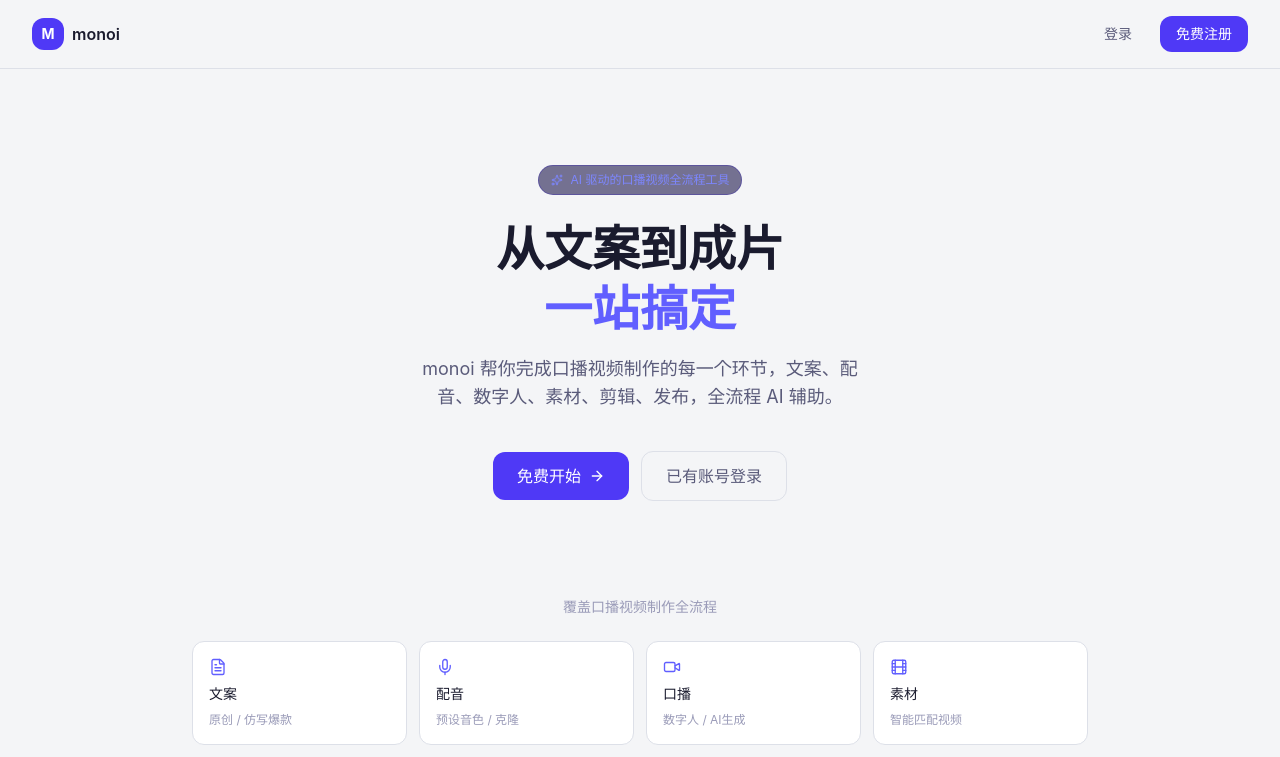
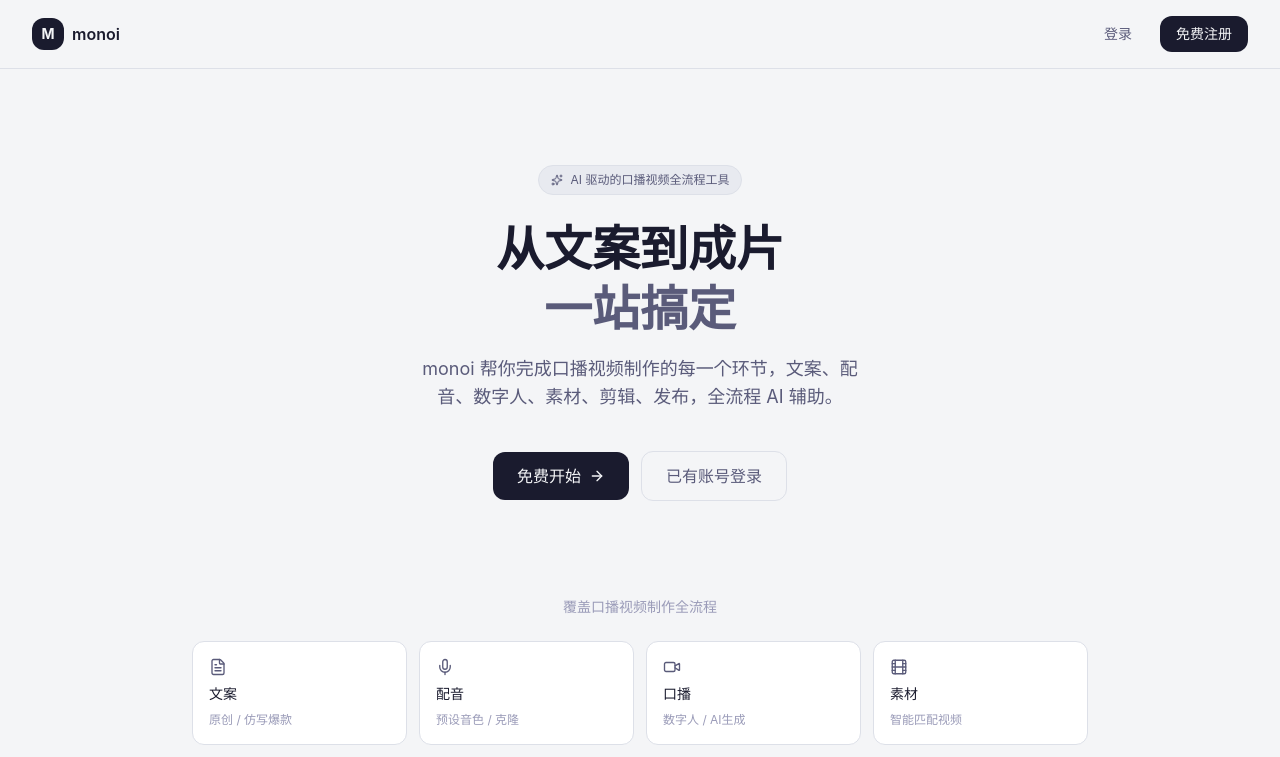
Before and after one commit to jiangzizhao/monoi.cn, a React (Vite) app: page / in a window 1280 px wide. Shown: the top 757 px of the page. Built offline with nearby package versions, Linux system fonts and the light colour scheme; no server answers.

Commit message:
black and white theme for landing, login, register

```diff
--- a/src/pages/Landing.tsx
+++ b/src/pages/Landing.tsx
@@ -20,7 +20,7 @@ export default function Landing() {
       {/* Nav */}
       <nav className="flex items-center justify-between px-8 py-4 border-b border-[var(--border)]">
         <div className="flex items-center gap-2">
-          <div className="w-8 h-8 rounded-xl bg-indigo-600 flex items-center justify-center text-white font-bold text-sm">M</div>
+          <div className="w-8 h-8 rounded-xl bg-[var(--text)] flex items-center justify-center text-[var(--bg)] font-bold text-sm">M</div>
           <span className="font-semibold text-[var(--text)]">monoi</span>
         </div>
         <div className="flex items-center gap-3">
@@ -29,7 +29,7 @@ export default function Landing() {
             登录
           </button>
           <button onClick={() => nav('/register')}
-            className="px-4 py-2 text-sm bg-indigo-600 hover:bg-indigo-500 text-white rounded-xl transition-colors cursor-pointer">
+            className="px-4 py-2 text-sm bg-[var(--text)] hover:opacity-80 text-[var(--bg)] rounded-xl transition-all cursor-pointer font-medium">
             免费注册
           </button>
         </div>
@@ -37,23 +37,23 @@ export default function Landing() {
 
       {/* Hero */}
       <div className="flex flex-col items-center justify-center flex-1 px-6 py-24 text-center">
-        <div className="inline-flex items-center gap-2 px-3 py-1.5 rounded-full bg-indigo-950/60 border border-indigo-800/40 text-indigo-400 text-xs mb-6">
+        <div className="inline-flex items-center gap-2 px-3 py-1.5 rounded-full bg-[var(--bg-hover)] border border-[var(--border)] text-[var(--text-2)] text-xs mb-6">
           <Sparkles size={12}/> AI 驱动的口播视频全流程工具
         </div>
         <h1 className="text-5xl font-bold text-[var(--text)] mb-4 leading-tight">
           从文案到成片<br/>
-          <span className="text-indigo-500">一站搞定</span>
+          <span className="text-[var(--text-2)]">一站搞定</span>
         </h1>
         <p className="text-lg text-[var(--text-2)] max-w-md mb-10">
           monoi 帮你完成口播视频制作的每一个环节，文案、配音、数字人、素材、剪辑、发布，全流程 AI 辅助。
         </p>
         <div className="flex items-center gap-3">
           <button onClick={() => nav('/register')}
-            className="flex items-center gap-2 px-6 py-3 bg-indigo-600 hover:bg-indigo-500 text-white rounded-xl font-medium transition-colors cursor-pointer">
+            className="flex items-center gap-2 px-6 py-3 bg-[var(--text)] hover:opacity-80 text-[var(--bg)] rounded-xl font-medium transition-all cursor-pointer">
             免费开始 <ArrowRight size={16}/>
           </button>
           <button onClick={() => nav('/login')}
-            className="px-6 py-3 border border-[var(--border)] text-[var(--text-2)] hover:text-[var(--text)] hover:border-indigo-500/50 rounded-xl font-medium transition-colors cursor-pointer">
+            className="px-6 py-3 border border-[var(--border)] text-[var(--text-2)] hover:text-[var(--text)] hover:border-[var(--text-3)] rounded-xl font-medium transition-colors cursor-pointer">
             已有账号登录
           </button>
         </div>
@@ -67,7 +67,7 @@ export default function Landing() {
             {MODULES.map(({ Icon, label, desc }) => (
               <div key={label}
                 className="flex flex-col gap-2 p-4 rounded-xl bg-[var(--bg-card)] border border-[var(--border)]">
-                <Icon size={18} className="text-indigo-500" strokeWidth={1.8}/>
+                <Icon size={18} className="text-[var(--text-2)]" strokeWidth={1.8}/>
                 <div className="text-sm font-medium text-[var(--text)]">{label}</div>
                 <div className="text-xs text-[var(--text-3)]">{desc}</div>
               </div>
--- a/src/pages/Login.tsx
+++ b/src/pages/Login.tsx
@@ -26,9 +26,8 @@ export default function Login() {
   return (
     <div className="min-h-screen bg-[var(--bg)] flex items-center justify-center px-4">
       <div className="w-full max-w-sm">
-        {/* Logo */}
         <div className="flex flex-col items-center mb-8">
-          <div className="w-10 h-10 rounded-xl bg-indigo-600 flex items-center justify-center text-white font-bold mb-3">M</div>
+          <div className="w-10 h-10 rounded-xl bg-[var(--text)] flex items-center justify-center text-[var(--bg)] font-bold mb-3">M</div>
           <h1 className="text-xl font-semibold text-[var(--text)]">登录 monoi</h1>
           <p className="text-sm text-[var(--text-3)] mt-1">继续你的创作</p>
         </div>
@@ -39,7 +38,7 @@ export default function Login() {
             <input
               type="email" value={email} onChange={e => setEmail(e.target.value)}
               placeholder="your@email.com" required
-              className="bg-[var(--bg-input)] border border-[var(--border)] rounded-xl px-4 py-2.5 text-sm text-[var(--text)] placeholder:text-[var(--text-3)] focus:outline-none focus:border-indigo-500/60 transition-colors"
+              className="bg-[var(--bg-input)] border border-[var(--border)] rounded-xl px-4 py-2.5 text-sm text-[var(--text)] placeholder:text-[var(--text-3)] focus:outline-none focus:border-[var(--text-3)] transition-colors"
             />
           </div>
           <div className="flex flex-col gap-1.5">
@@ -47,21 +46,21 @@ export default function Login() {
             <input
               type="password" value={password} onChange={e => setPassword(e.target.value)}
               placeholder="输入密码" required
-              className="bg-[var(--bg-input)] border border-[var(--border)] rounded-xl px-4 py-2.5 text-sm text-[var(--text)] placeholder:text-[var(--text-3)] focus:outline-none focus:border-indigo-500/60 transition-colors"
+              className="bg-[var(--bg-input)] border border-[var(--border)] rounded-xl px-4 py-2.5 text-sm text-[var(--text)] placeholder:text-[var(--text-3)] focus:outline-none focus:border-[var(--text-3)] transition-colors"
             />
           </div>
 
           {error && <p className="text-sm text-red-400 text-center">{error}</p>}
 
           <button type="submit" disabled={loading}
-            className="mt-2 py-2.5 bg-indigo-600 hover:bg-indigo-500 disabled:opacity-50 text-white rounded-xl text-sm font-medium transition-colors cursor-pointer">
+            className="mt-2 py-2.5 bg-[var(--text)] hover:opacity-80 disabled:opacity-40 text-[var(--bg)] rounded-xl text-sm font-medium transition-all cursor-pointer">
             {loading ? '登录中...' : '登录'}
           </button>
         </form>
 
         <p className="text-center text-sm text-[var(--text-3)] mt-6">
           还没有账号？
-          <button onClick={() => nav('/register')} className="text-indigo-400 hover:text-indigo-300 ml-1 cursor-pointer">
+          <button onClick={() => nav('/register')} className="text-[var(--text-2)] hover:text-[var(--text)] ml-1 cursor-pointer underline underline-offset-2">
             免费注册
           </button>
         </p>
--- a/src/pages/Register.tsx
+++ b/src/pages/Register.tsx
@@ -28,7 +28,7 @@ export default function Register() {
     <div className="min-h-screen bg-[var(--bg)] flex items-center justify-center px-4">
       <div className="w-full max-w-sm">
         <div className="flex flex-col items-center mb-8">
-          <div className="w-10 h-10 rounded-xl bg-indigo-600 flex items-center justify-center text-white font-bold mb-3">M</div>
+          <div className="w-10 h-10 rounded-xl bg-[var(--text)] flex items-center justify-center text-[var(--bg)] font-bold mb-3">M</div>
           <h1 className="text-xl font-semibold text-[var(--text)]">注册 monoi</h1>
           <p className="text-sm text-[var(--text-3)] mt-1">免费开始你的创作</p>
         </div>
@@ -39,7 +39,7 @@ export default function Register() {
             <input
               type="text" value={username} onChange={e => setUsername(e.target.value)}
               placeholder="你的昵称" required
-              className="bg-[var(--bg-input)] border border-[var(--border)] rounded-xl px-4 py-2.5 text-sm text-[var(--text)] placeholder:text-[var(--text-3)] focus:outline-none focus:border-indigo-500/60 transition-colors"
+              className="bg-[var(--bg-input)] border border-[var(--border)] rounded-xl px-4 py-2.5 text-sm text-[var(--text)] placeholder:text-[var(--text-3)] focus:outline-none focus:border-[var(--text-3)] transition-colors"
             />
           </div>
           <div className="flex flex-col gap-1.5">
@@ -47,7 +47,7 @@ export default function Register() {
             <input
               type="email" value={email} onChange={e => setEmail(e.target.value)}
               placeholder="your@email.com" required
-              className="bg-[var(--bg-input)] border border-[var(--border)] rounded-xl px-4 py-2.5 text-sm text-[var(--text)] placeholder:text-[var(--text-3)] focus:outline-none focus:border-indigo-500/60 transition-colors"
+              className="bg-[var(--bg-input)] border border-[var(--border)] rounded-xl px-4 py-2.5 text-sm text-[var(--text)] placeholder:text-[var(--text-3)] focus:outline-none focus:border-[var(--text-3)] transition-colors"
             />
           </div>
           <div className="flex flex-col gap-1.5">
@@ -55,21 +55,21 @@ export default function Register() {
             <input
               type="password" value={password} onChange={e => setPassword(e.target.value)}
               placeholder="至少6位" required minLength={6}
-              className="bg-[var(--bg-input)] border border-[var(--border)] rounded-xl px-4 py-2.5 text-sm text-[var(--text)] placeholder:text-[var(--text-3)] focus:outline-none focus:border-indigo-500/60 transition-colors"
+              className="bg-[var(--bg-input)] border border-[var(--border)] rounded-xl px-4 py-2.5 text-sm text-[var(--text)] placeholder:text-[var(--text-3)] focus:outline-none focus:border-[var(--text-3)] transition-colors"
             />
           </div>
 
           {error && <p className="text-sm text-red-400 text-center">{error}</p>}
 
           <button type="submit" disabled={loading}
-            className="mt-2 py-2.5 bg-indigo-600 hover:bg-indigo-500 disabled:opacity-50 text-white rounded-xl text-sm font-medium transition-colors cursor-pointer">
+            className="mt-2 py-2.5 bg-[var(--text)] hover:opacity-80 disabled:opacity-40 text-[var(--bg)] rounded-xl text-sm font-medium transition-all cursor-pointer">
             {loading ? '注册中...' : '免费注册'}
           </button>
         </form>
 
         <p className="text-center text-sm text-[var(--text-3)] mt-6">
           已有账号？
-          <button onClick={() => nav('/login')} className="text-indigo-400 hover:text-indigo-300 ml-1 cursor-pointer">
+          <button onClick={() => nav('/login')} className="text-[var(--text-2)] hover:text-[var(--text)] ml-1 cursor-pointer underline underline-offset-2">
             直接登录
           </button>
         </p>
```
